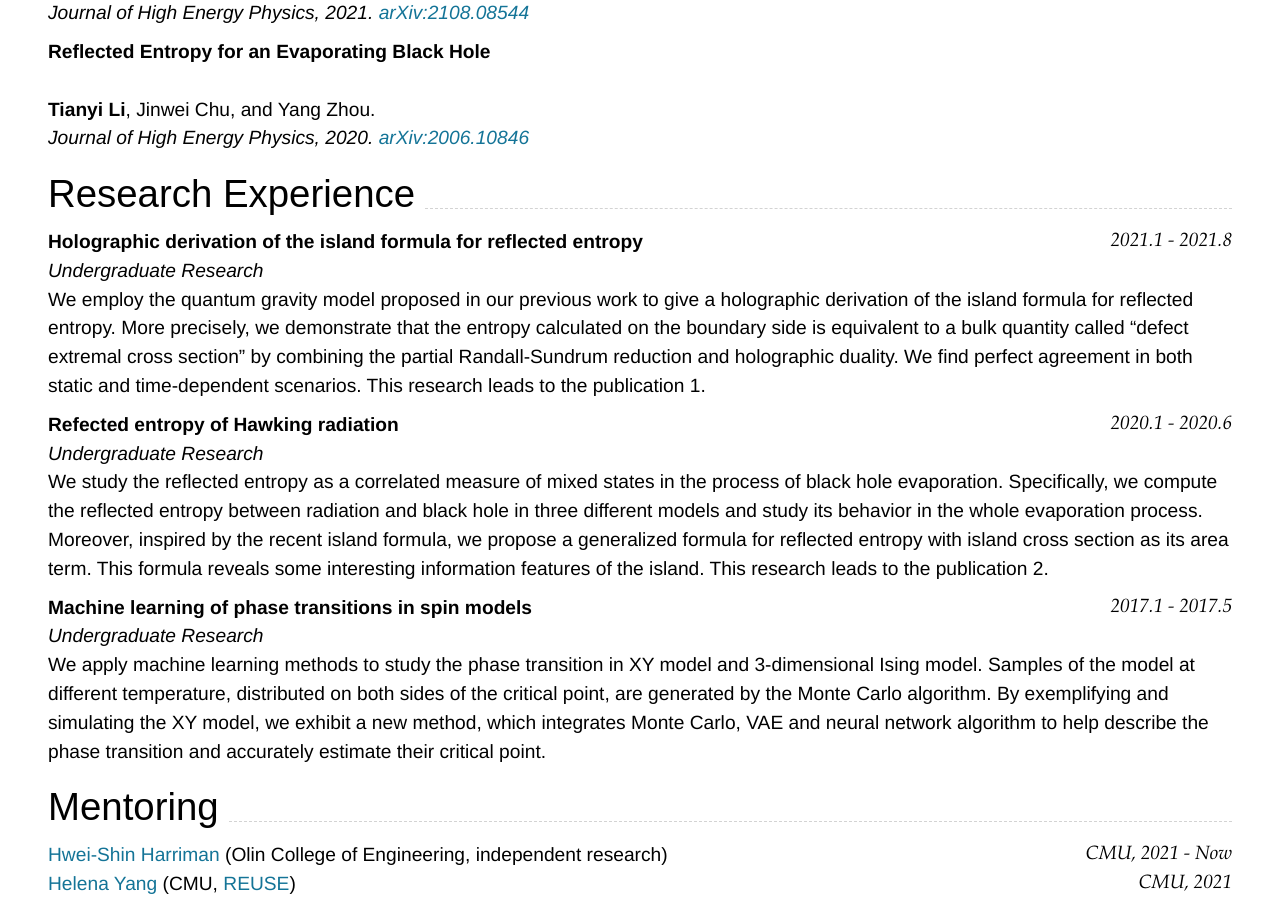
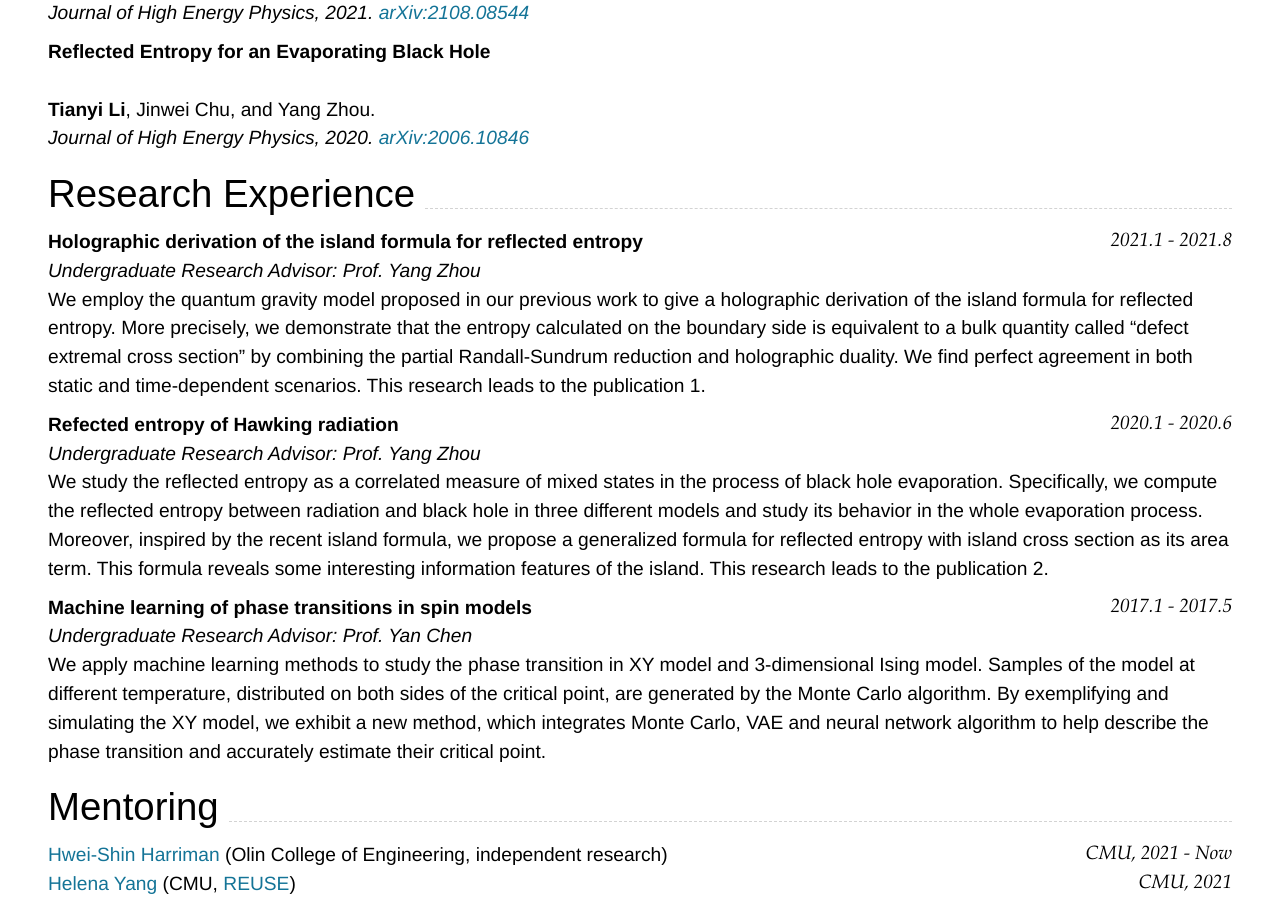
Before and after one commit to tianyi-phy/cv, a Jekyll site: the page built from index.md, in a window 1280 px wide and 900 px high, scrolled down 606 px. Built offline with Jekyll 4.4.1, drawn with Linux system fonts in a browser that asks for light colours; nearby versions of some CDN libraries.

Commit message:
Update index.md

```diff
--- a/index.md
+++ b/index.md
@@ -57,17 +57,17 @@ _Journal of High Energy Physics, 2020. [arXiv:2006.10846](https://arxiv.org/pdf/
 
 ### **Holographic derivation of the island formula for reflected entropy** `2021.1 - 2021.8`
 
-_Undergraduate Research_<br>
+_Undergraduate Research    Advisor: Prof. Yang Zhou_<br>
 We employ the quantum gravity model proposed in our previous work to give a holographic derivation of the island formula for reflected entropy. More precisely, we demonstrate that the entropy calculated on the boundary side is equivalent to a bulk quantity called "defect extremal cross section" by combining the partial Randall-Sundrum reduction and holographic duality. We find perfect agreement in both static and time-dependent scenarios. This research leads to the publication 1.
 
 ### **Refected entropy of Hawking radiation** `2020.1 - 2020.6`
 
-_Undergraduate Research_<br>
+_Undergraduate Research    Advisor: Prof. Yang Zhou_<br>
 We study the reflected entropy as a correlated measure of mixed states in the process of black hole evaporation. Specifically, we compute the reflected entropy between radiation and black hole in three different models and study its behavior in the whole evaporation process. Moreover, inspired by the recent island formula, we propose a generalized formula for reflected entropy with island cross section as its area term. This formula reveals some interesting information features of the island. This research leads to the publication 2.
 
 ### **Machine learning of phase transitions in spin models** `2017.1 - 2017.5`
 
-_Undergraduate Research_<br>
+_Undergraduate Research    Advisor: Prof. Yan Chen_<br>
 We apply machine learning methods to study the phase transition in XY model and 3-dimensional Ising model. Samples of the model at different temperature, distributed on both sides of the critical point, are generated by the Monte Carlo algorithm. By exemplifying and simulating the XY model, we exhibit a new method, which integrates Monte Carlo, VAE and neural network algorithm to help describe the phase transition and accurately estimate their critical point.
 
 ## Mentoring
```
